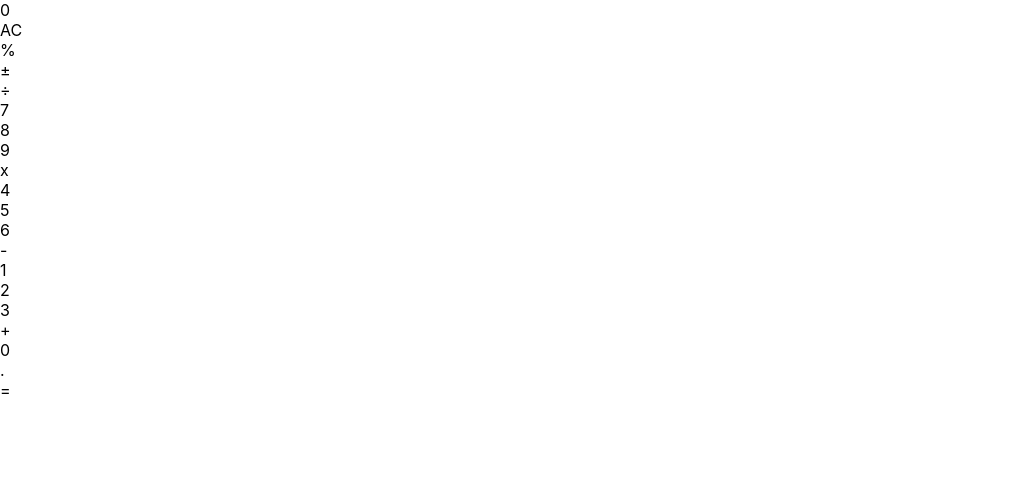
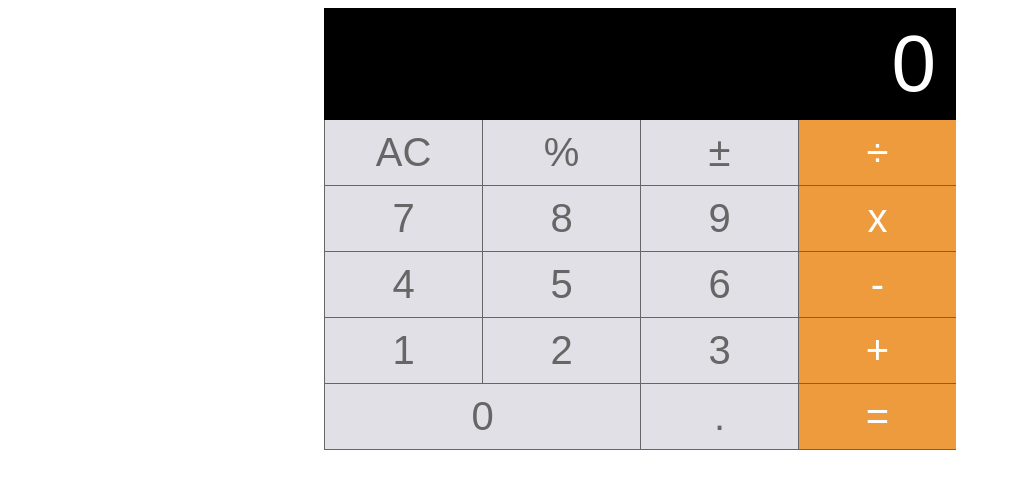
Before and after one commit to qiuyunchen/calculator, a React (Create React App) app: page / in a window 1280 px wide. Shown: the top 488 px of the page, without its empty margins (0-1019 px from the left). Built offline with nearby package versions, Linux system fonts and the light colour scheme.

Commit message:
added button style properties

```diff
--- a/src/index.css
+++ b/src/index.css
@@ -1,14 +1,69 @@
-body {
-  margin: 0;
-  padding: 0;
-  font-family: -apple-system, BlinkMacSystemFont, "Segoe UI", "Roboto", "Oxygen",
-    "Ubuntu", "Cantarell", "Fira Sans", "Droid Sans", "Helvetica Neue",
-    sans-serif;
-  -webkit-font-smoothing: antialiased;
-  -moz-osx-font-smoothing: grayscale;
+
+.button {
+  background-color: #E0E0E6;
+  font-size: 40px;
+  text-align: center;
+  color: #666666;
+  border-left: 1px solid #666666;
+  border-bottom: 1px solid #666666;
+  user-select: none;
+  cursor: pointer;
+  outline: none;
+  -webkit-tap-highlight-color: rgba(0,0,0,0);
+  display: block;
+  font-family: sans-serif;
 }
 
-code {
-  font-family: source-code-pro, Menlo, Monaco, Consolas, "Courier New",
-    monospace;
+button:active {
+  box-shadow: inset 0px 0px 80px 0px rgba(0,0,0,0.25);
 }
+
+.orange {
+  background-color: #EE9B3E;
+  color: #fff;
+  border-left: 1px solid #666666;
+  border-bottom: 1px solid #666666;
+  text-align: center;
+  display: block;
+  font-size: 40px;
+  font-family: sans-serif;
+}
+
+.wrapper {
+  display: flex;
+  flex-wrap: wrap;
+  justify-content: center;
+}
+
+.container {
+  width: 50%;
+  display: flex;
+  flex-wrap: wrap;
+}
+
+.row {
+  width: 100%;
+  display: flex;
+  flex-wrap: wrap;
+}
+
+.col {
+width: calc((100% - 4px)/4);
+padding: 10px 0px;
+}
+
+.col-2 {
+  width: calc(50% - 1px);
+  padding: 10px 0px;
+}
+
+.display {
+width: 100%;
+background-color: black;
+color: white;
+justify-content: flex-end;
+font-size: 80px;
+padding: 10px;
+padding-right: 20px;
+font-family: sans-serif;
+}
```
